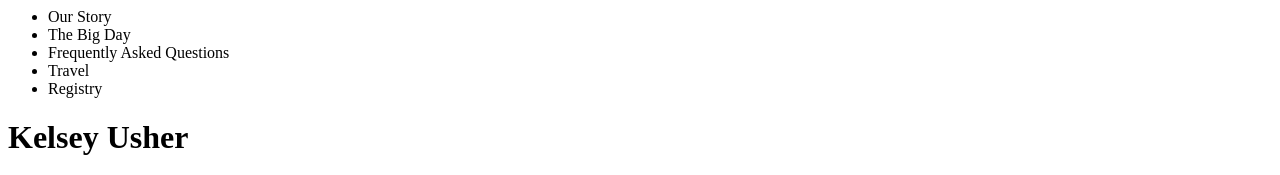
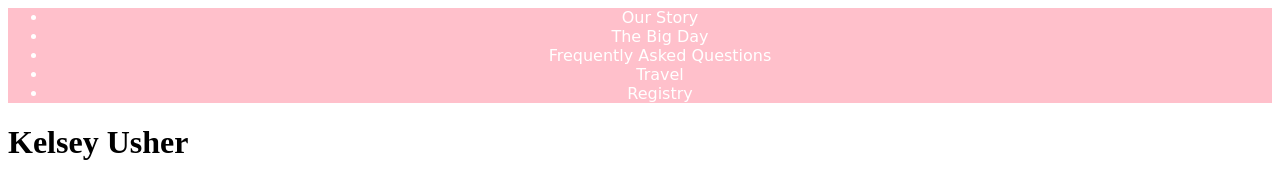
Before and after one commit to kusher14/kusher14.github.io, a plain HTML site: page index.html in a window 1280 px wide. Shown: the top 175 px of the page. Drawn offline with Linux system fonts and the light colour scheme.

Commit message:
Link index.html to style.css

```diff
--- a/index.html
+++ b/index.html
@@ -1,4 +1,7 @@
 <html>
+  <head>
+    <link rel="stylesheet" type="text/css" href="style.css" />
+  </head>
 <nav>
   <ul>
     <li> Our Story </li>
```
